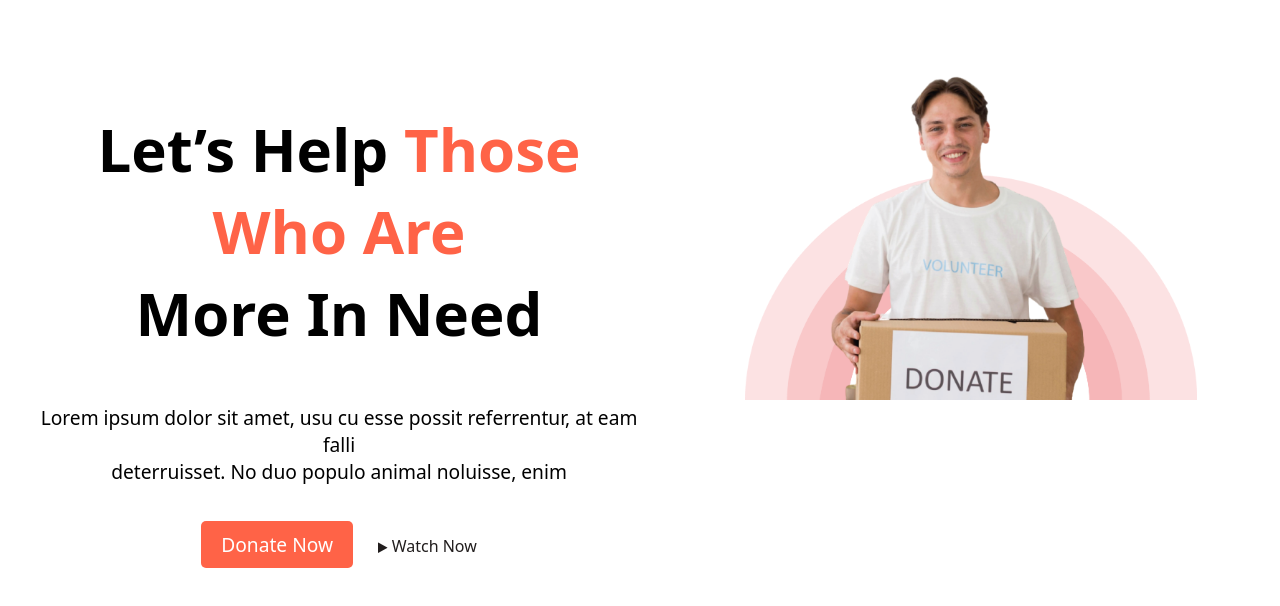
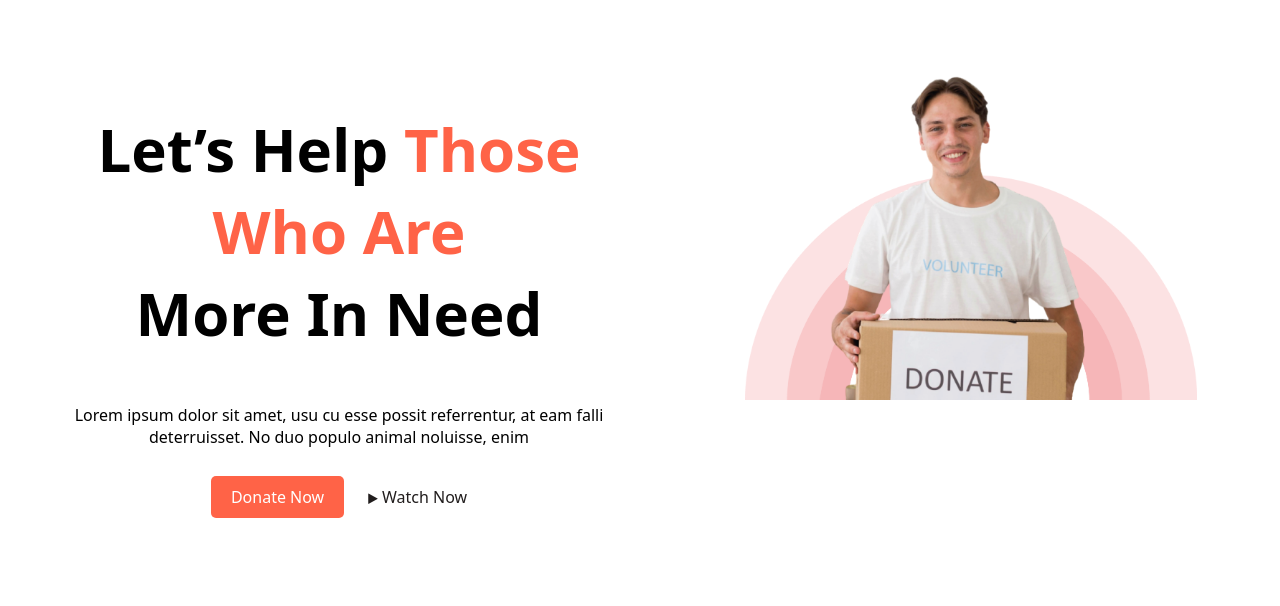
Before and after one commit to mdruhitbeensiddik/Donate-Today, a plain HTML site: page index.html in a window 1280 px wide. Drawn offline with Linux system fonts and the light colour scheme.

Commit message:
fix font size

```diff
--- a/style.css
+++ b/style.css
@@ -1,6 +1,5 @@
 body{
 font-family: system-ui, -apple-system, BlinkMacSystemFont, 'Segoe UI', Roboto, Oxygen, Ubuntu, Cantarell, 'Open Sans', 'Helvetica Neue', sans-serif;
-font-size: larger;
 }
 .top{
     display: flex;
```
